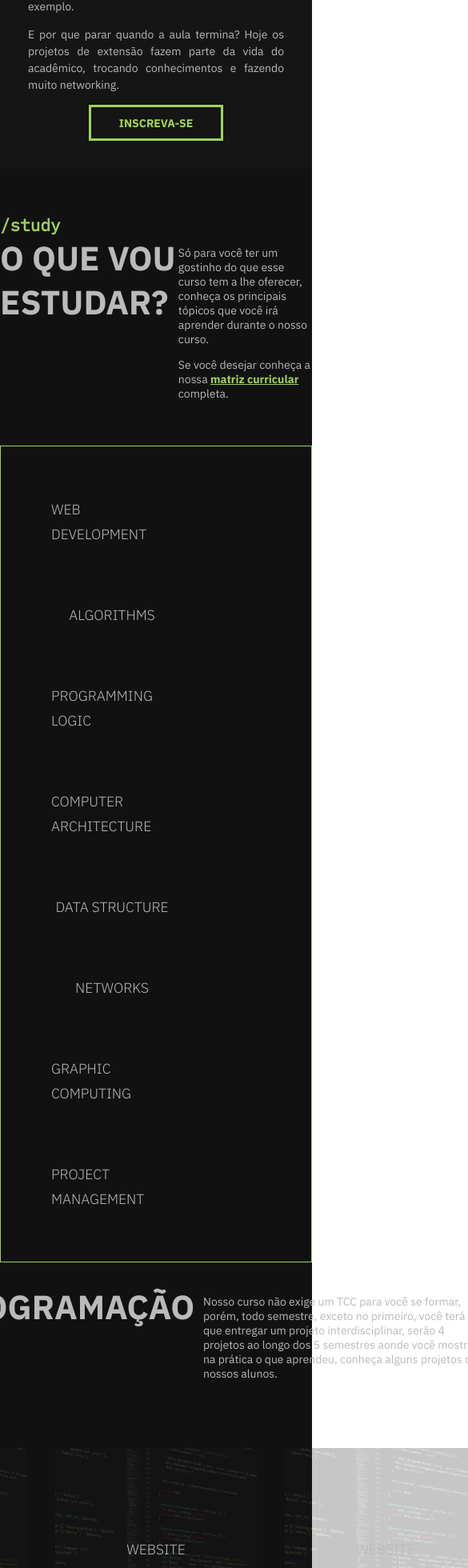
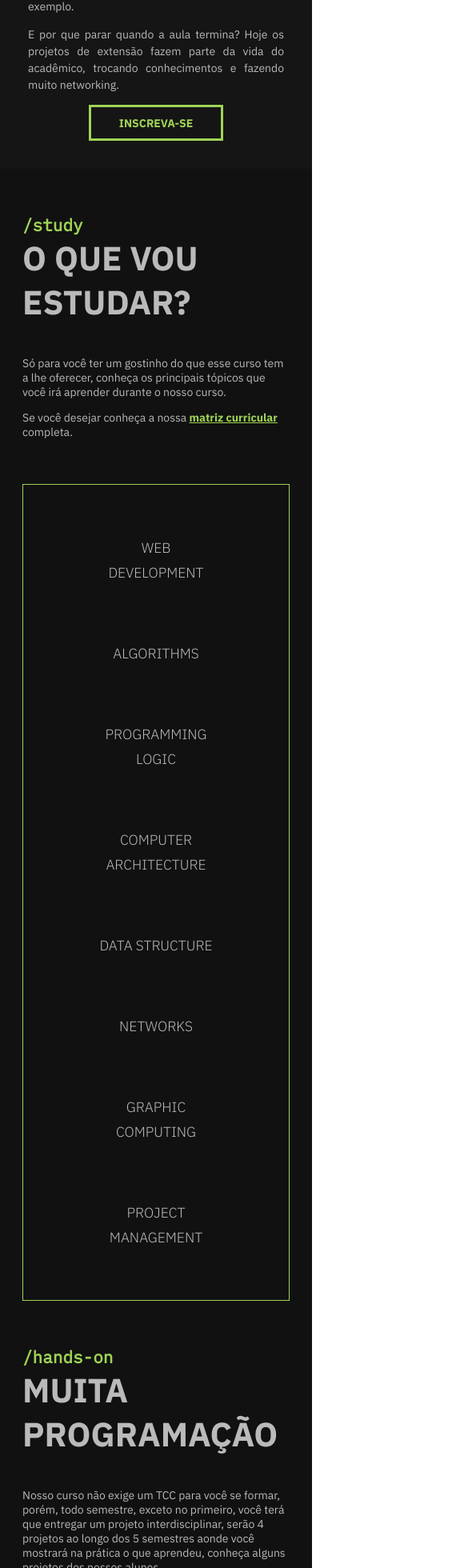
Before and after one commit to adsunifasipe/codeup, a Next.js app: page / in a window 390 px wide. Shown: the part 1978-3938 px from the top of the page at 80% size, 585 px wide, since content can reach past the window. Built offline with nearby package versions, Linux system fonts and the light colour scheme.

Commit message:
update responsividade das seções e componentes da home

```diff
--- a/styles/Home.module.css
+++ b/styles/Home.module.css
@@ -182,6 +182,7 @@
   display: flex;
   justify-content: center;
   align-items: center;
+  padding: 0 2rem;
 }
 
 .main .study .container {
@@ -291,6 +292,7 @@
   display: grid;
   grid-template-columns: 2fr 1.5fr;
   margin-bottom: 6rem;
+  padding: 0 2rem;
 }
 
 .main .hands__on .container .section__header .indicator h5 {
@@ -352,6 +354,7 @@
   flex-direction: column;
   align-items: center;
   column-gap: 5rem;
+  padding: 0 2rem;
 }
 
 .main .blog .container .section__header {
@@ -427,6 +430,29 @@
     justify-content: center;
     row-gap: 2rem;
   }
+
+  .main .study .container .course__content {
+    justify-content: space-evenly;
+  }
+
+  .main .study .container .course__content .topic h2 {
+    text-align: center;
+  }
+
+  .main .hands__on {
+    padding-top: 4rem;
+  }
+
+  .main .hands__on .container .section__header {
+    display: flex;
+    flex-wrap: wrap;
+  }
+
+  .main .hands__on .container .projects {
+    display: flex;
+    flex-wrap: wrap;
+    row-gap: 2rem;
+  }
 }
 
 @media (max-width: 768px) {
@@ -447,4 +473,16 @@
   .main .information .about__course {
     padding: 0 2rem;
   }
+
+  .main .blog .container .section__header {
+    display: flex;
+    flex-wrap: wrap;
+  }
 }
+
+@media (max-width: 512px) {
+  .main .study .container .section__header {
+    display: flex;
+    flex-wrap: wrap;
+  }
+}
--- a/styles/components/Footer.module.css
+++ b/styles/components/Footer.module.css
@@ -2,6 +2,7 @@
   height: 300px;
   width: 100%;
   background-color: var(--background-dark);
+  padding: 0 2rem;
 }
 
 .footer .container {
@@ -62,3 +63,13 @@
 .footer .container .additional span:hover {
   background-color: var(--background-hover-default);
 }
+
+@media (max-width: 768px) {
+  .footer .container .additional img {
+    display: none;
+  }
+
+  .footer .container .additional span {
+    display: none;
+  }
+}
--- a/styles/components/Post.module.css
+++ b/styles/components/Post.module.css
@@ -41,3 +41,27 @@
 .box:hover {
   background-color: rgba(186, 186, 186, 0.1);
 }
+
+@media (max-width: 1080px) {
+  .box .image {
+    width: 20rem;
+  }
+}
+
+@media (max-width: 768px) {
+  .box .image {
+    width: 16rem;
+  }
+}
+
+@media (max-width: 624px) {
+  .box {
+    display: flex;
+    flex-wrap: wrap;
+    row-gap: 1rem;
+  }
+
+  .box .image {
+    width: 100%;
+  }
+}
```
